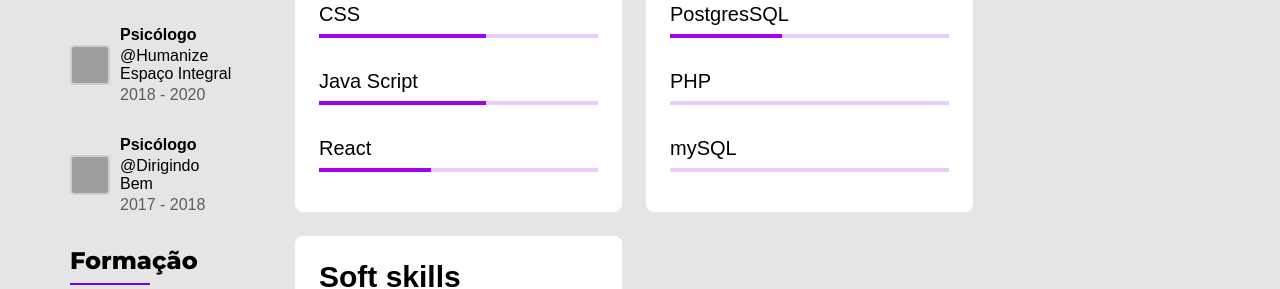
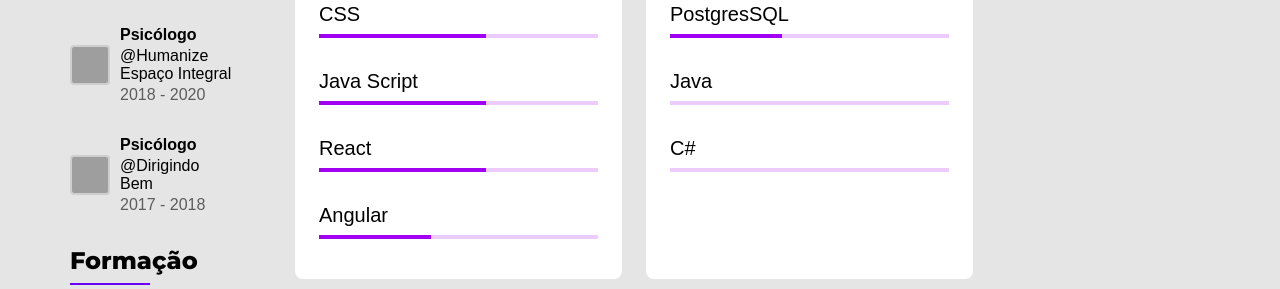
Before and after one commit to Trettin/Portfolio-Trettin-Imersao-Cubos, a React (Create React App) app: page / in a window 1280 px wide. Shown: the part 428-717 px from the top of the page. Built offline with nearby package versions, Linux system fonts and the light colour scheme; grey boxes are pictures that could not be loaded; a web font is replaced by a local one.

Commit message:
added angular skill

```diff
--- a/src/components/ColunaMaior/ColunaMaior.js
+++ b/src/components/ColunaMaior/ColunaMaior.js
@@ -49,6 +49,17 @@ export default function ColunaMaior() {
               <div className="progresso">
                 <div className="barra"></div>
                 <div className="barra"></div>
+                <div className="barra"></div>
+                <div className="barra incompleto"></div>
+                <div className="barra incompleto"></div>
+              </div>
+            </li>
+            {/* Angular */}
+            <li>
+              <p className="nome">Angular</p>
+              <div className="progresso">
+                <div className="barra"></div>
+                <div className="barra"></div>
                 <div className="barra incompleto"></div>
                 <div className="barra incompleto"></div>
                 <div className="barra incompleto"></div>
@@ -82,9 +93,9 @@ export default function ColunaMaior() {
                 <div className="barra incompleto"></div>
               </div>
             </li>
-            {/* PHP */}
+            {/* Java */}
             <li>
-              <p className="nome">PHP</p>
+              <p className="nome">Java</p>
               <div className="progresso">
                 <div className="barra incompleto"></div>
                 <div className="barra incompleto"></div>
@@ -93,9 +104,9 @@ export default function ColunaMaior() {
                 <div className="barra incompleto"></div>
               </div>
             </li>
-            {/* mySQL */}
+            {/* C# */}
             <li>
-              <p className="nome">mySQL</p>
+              <p className="nome">C#</p>
               <div className="progresso">
                 <div className="barra incompleto"></div>
                 <div className="barra incompleto"></div>
```
